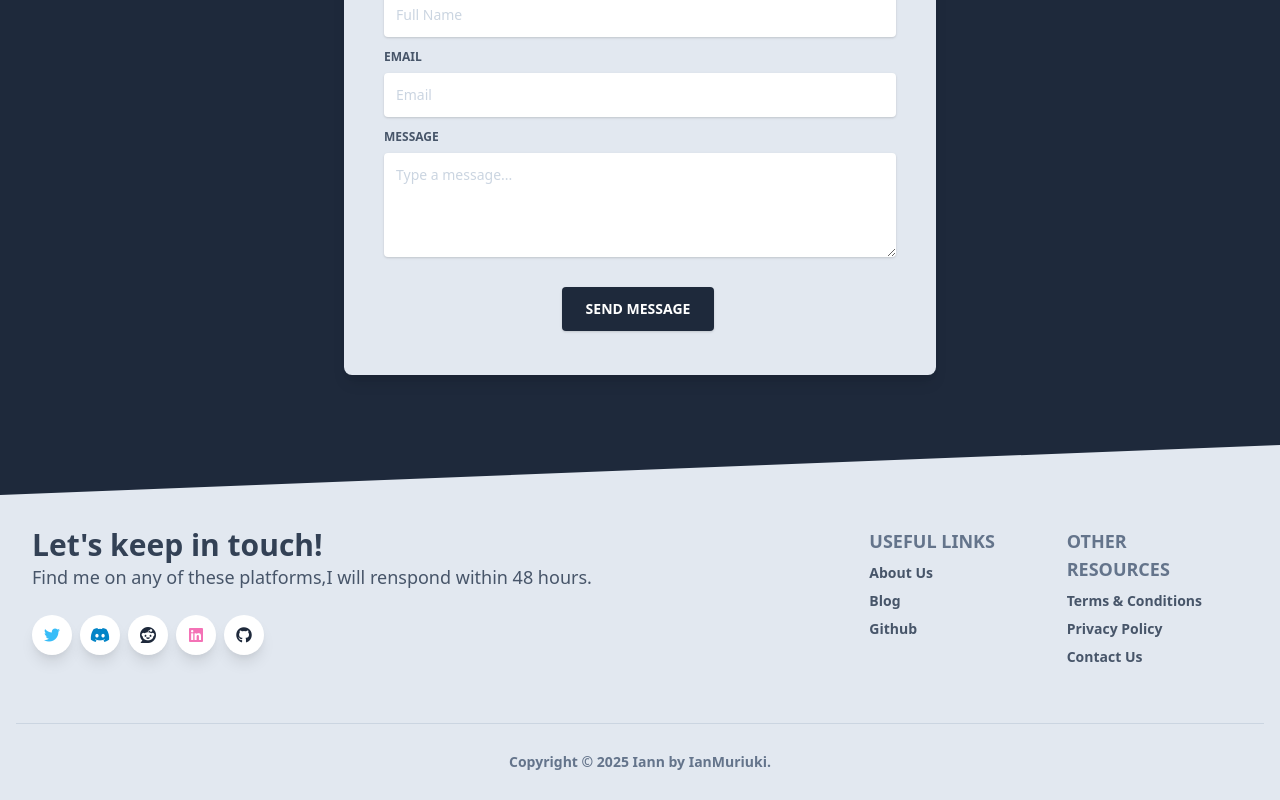
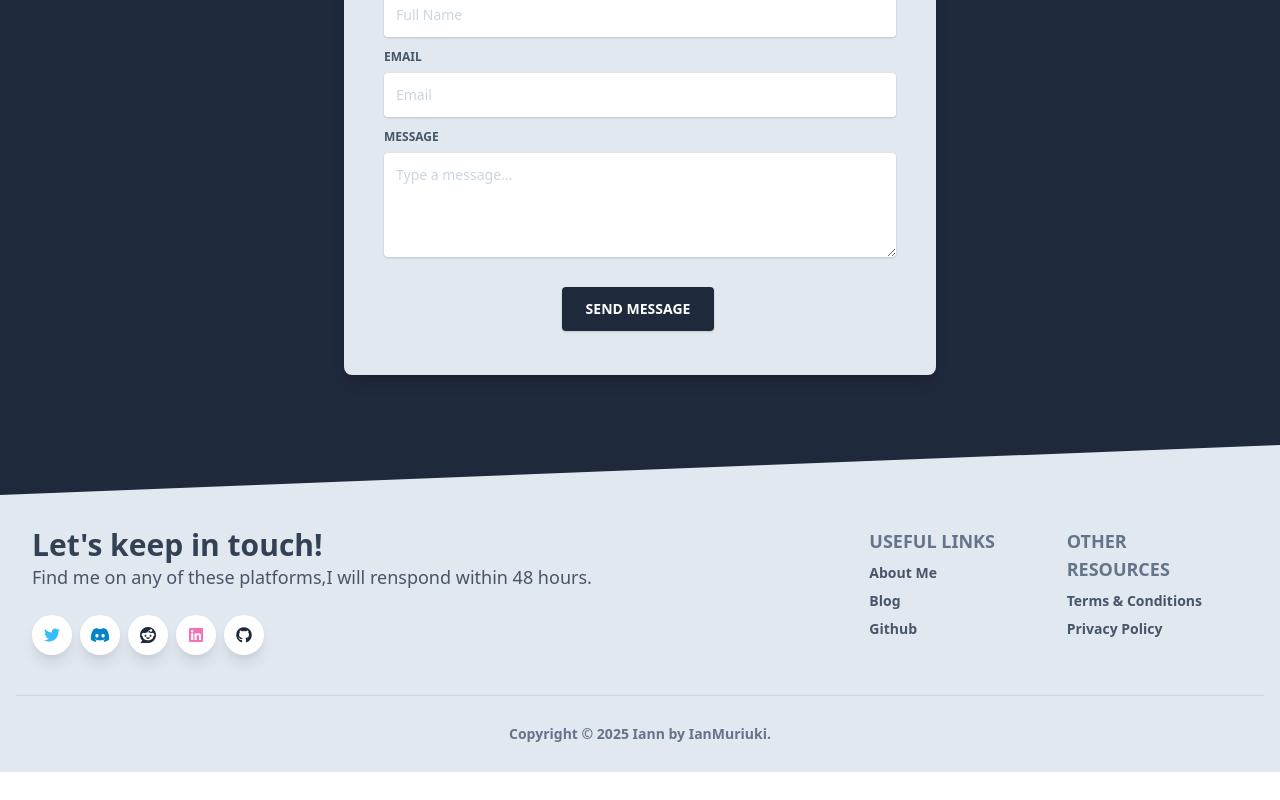
Before and after one commit to ianmuriuki/portfolio, a Next.js app: page / in a window 1280 px wide. Shown: the part 4984-5784 px from the top of the page. After the commit the page ends 5756 px from the top, so only its background shows below. Built offline with nearby package versions, Linux system fonts and the light colour scheme.

Commit message:
Update Footer.js

```diff
--- a/components/Footers/Footer.js
+++ b/components/Footers/Footer.js
@@ -74,15 +74,15 @@ export default function Footer() {
                     <li>
                       <a
                         className="text-blueGray-600 hover:text-blueGray-800 font-semibold block pb-2 text-sm"
-                        href="https://www.creative-tim.com/presentation?ref=nnjs-footer"
+                        href="https://github.com/ianmuriuki"
                       >
-                        About Us
+                        About Me
                       </a>
                     </li>
                     <li>
                       <a
                         className="text-blueGray-600 hover:text-blueGray-800 font-semibold block pb-2 text-sm"
-                        href="https://blog.creative-tim.com?ref=nnjs-footer"
+                        href="https://medium.com"
                       >
                         Blog
                       </a>
@@ -90,7 +90,7 @@ export default function Footer() {
                     <li>
                       <a
                         className="text-blueGray-600 hover:text-blueGray-800 font-semibold block pb-2 text-sm"
-                        href="https://www.github.com/creativetimofficial?ref=nnjs-footer"
+                        href="https://www.github.com/ianmuriuki"
                       >
                         Github
                       </a>
@@ -121,7 +121,7 @@ export default function Footer() {
                     <li>
                       <a
                         className="text-blueGray-600 hover:text-blueGray-800 font-semibold block pb-2 text-sm"
-                        href="https://creative-tim.com/terms?ref=nnjs-footer"
+                        href="#"
                       >
                         Terms & Conditions
                       </a>
@@ -129,19 +129,12 @@ export default function Footer() {
                     <li>
                       <a
                         className="text-blueGray-600 hover:text-blueGray-800 font-semibold block pb-2 text-sm"
-                        href="https://creative-tim.com/privacy?ref=nnjs-footer"
+                        href="#"
                       >
                         Privacy Policy
                       </a>
                     </li>
-                    <li>
-                      <a
-                        className="text-blueGray-600 hover:text-blueGray-800 font-semibold block pb-2 text-sm"
-                        href="https://creative-tim.com/contact-us?ref=nnjs-footer"
-                      >
-                        Contact Us
-                      </a>
-                    </li>
+
                   </ul>
                 </div>
               </div>
```
